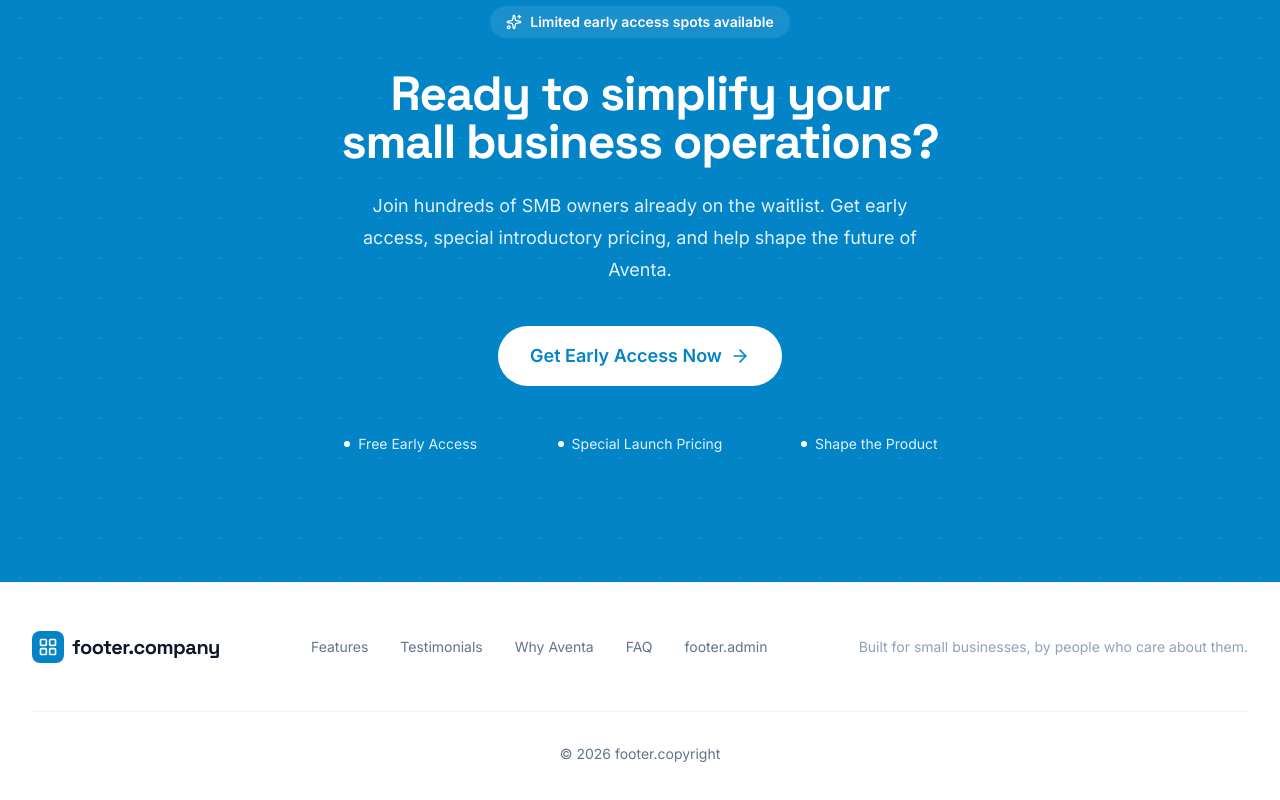
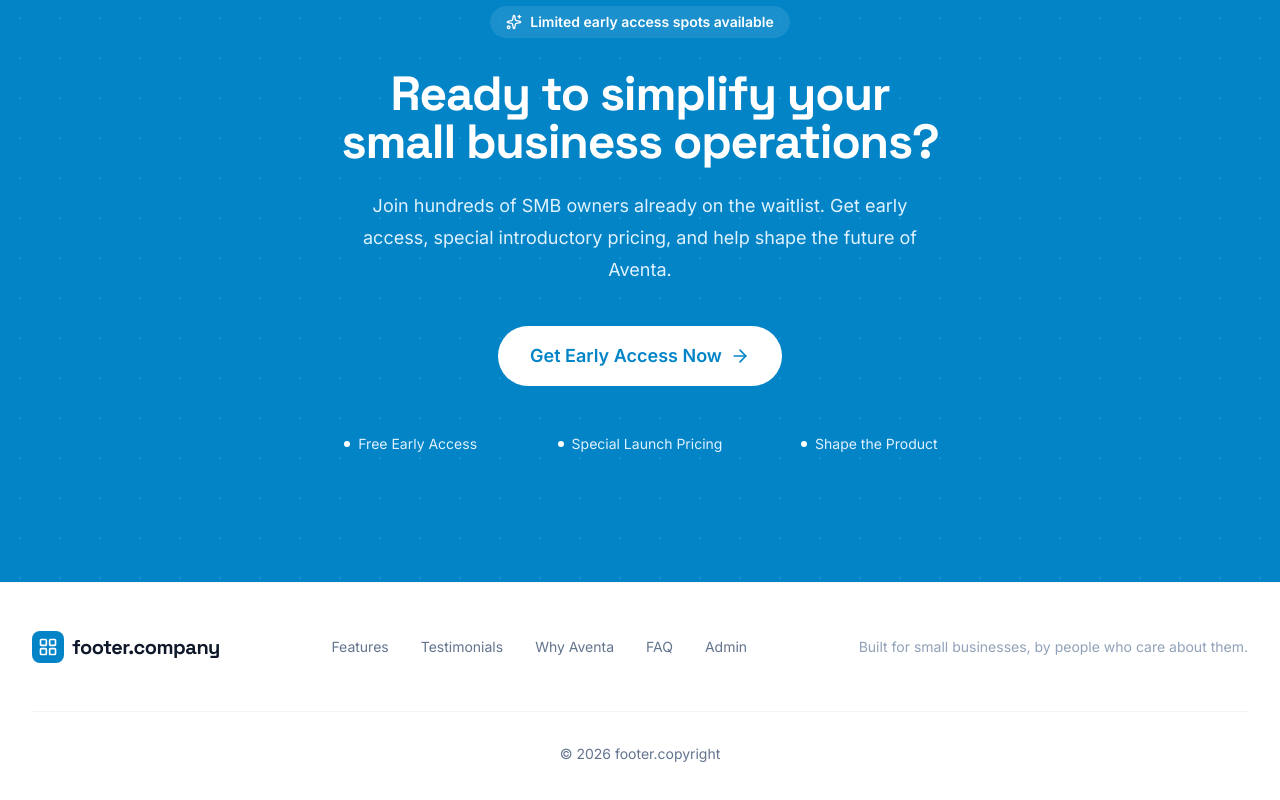
Before and after one commit to hima890/Landing_page, a React (Vite) app: page / in a window 1280 px wide. Shown: the part 9560-10360 px from the top of the page. Built offline with nearby package versions, Linux system fonts and the light colour scheme.

Commit message:
fix: add missing footer.admin translation key in EN and AR locales
Agent-Logs-Url: https://github.com/hima890/Landing_page/sessions/56506e31-67de-4cb8-ad4a-f492392b00d2

Co-authored-by: hima890 <48498413+hima890@users.noreply.github.com>

```diff
--- a/src/i18n.ts
+++ b/src/i18n.ts
@@ -162,7 +162,8 @@ const resources = {
       footer: {
         tagline: 'Built for small businesses, by people who care about them.',
         badge: 'Early Stage • Built with ❤️',
-        rights: 'Aventa Systems. All rights reserved.'
+        rights: 'Aventa Systems. All rights reserved.',
+        admin: 'Admin'
       },
       admin: {
         login: {
@@ -392,7 +393,8 @@ const resources = {
       footer: {
         tagline: 'بني للشركات الصغيرة، من قبل أشخاص يهتمون بهم.',
         badge: 'مرحلة مبكرة • بني بـ ❤️',
-        rights: 'أنظمة أفينتا. جميع الحقوق محفوظة.'
+        rights: 'أنظمة أفينتا. جميع الحقوق محفوظة.',
+        admin: 'مشرف'
       },
       admin: {
         login: {
```
